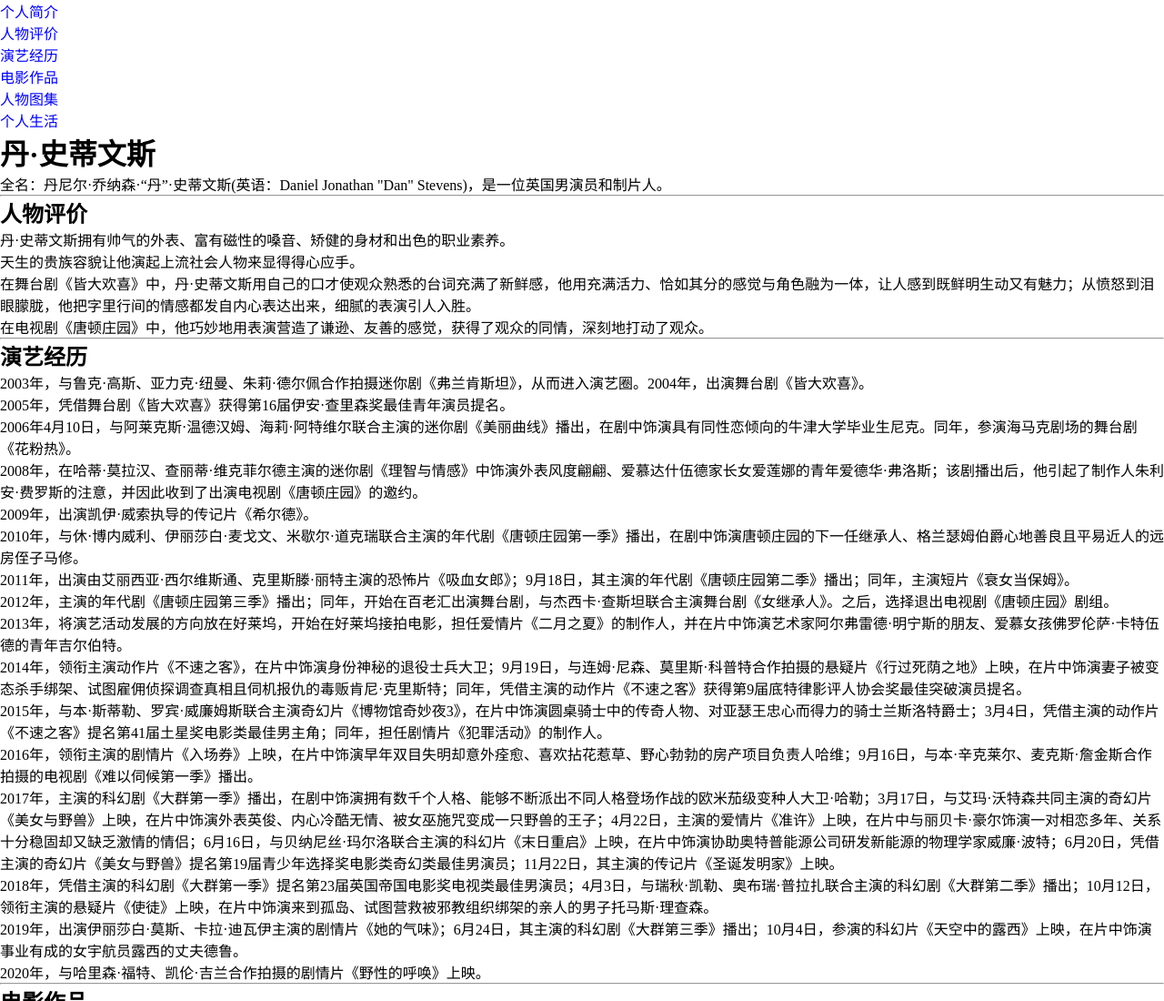
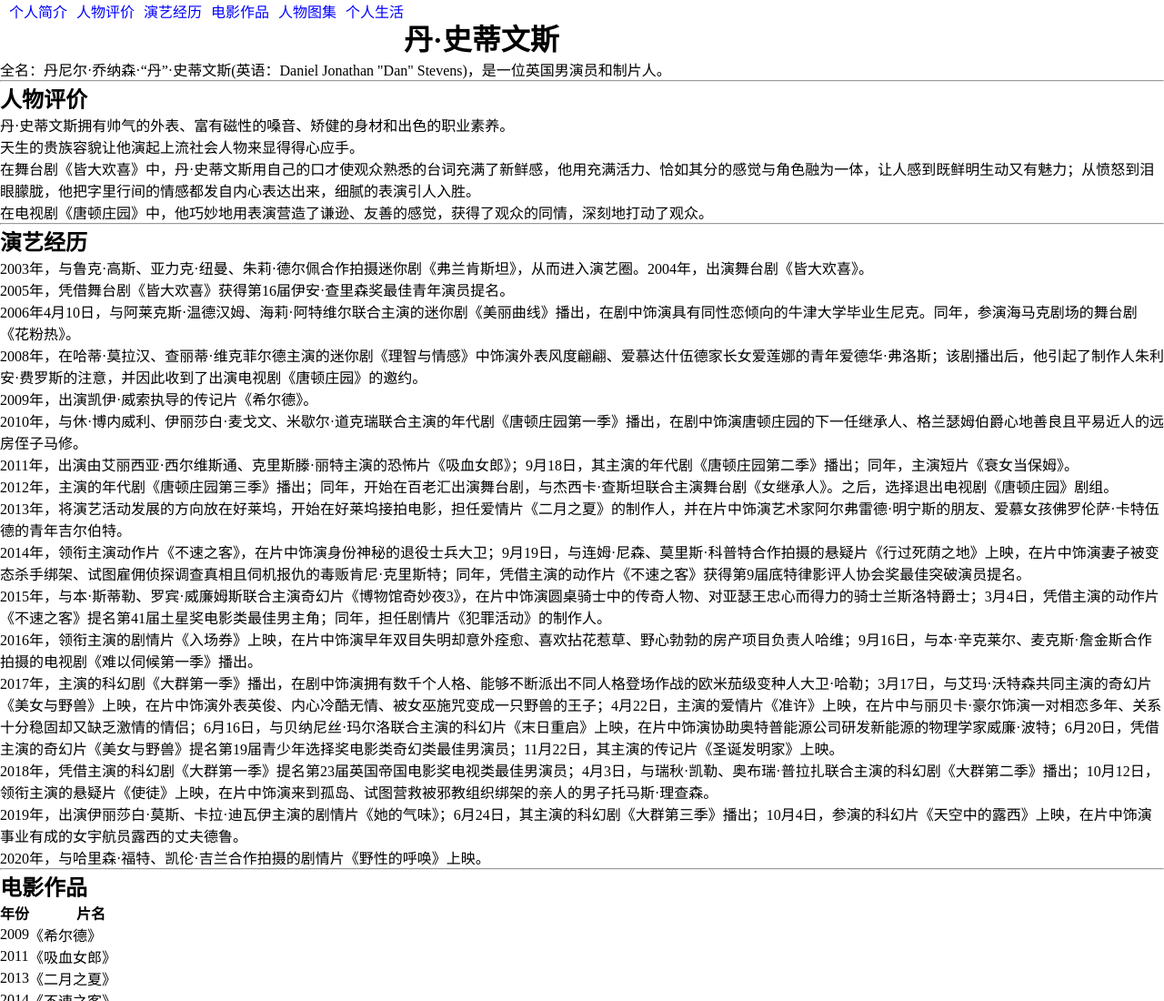
Before and after one commit to HerryZheng8/Dan-html, a plain HTML site: page index.html in a window 1280 px wide. Shown: the top 1100 px of the page at 91% size. Drawn offline with Linux system fonts and the light colour scheme.

Commit message:
第二版

```diff
--- a/index.html
+++ b/index.html
@@ -6,30 +6,20 @@
     <meta name="viewport" content="width=device-width, initial-scale=1.0, minimum-scale=1.0, maximum-scale=1.0, user-scalable=no">
     <title>丹·史蒂文斯</title>
     <link rel="stylesheet" href="./reset.css">
-    <style>
-        img{
-            max-width: 100%;
-        }
-        .picture img{
-            width: 200px;
-
-        }
-        a{
-            color: blue;
-        }
-    </style>
+    <link rel="stylesheet" href="./style.css">
 </head>
 <body>
     <nav>
         <ol>
-            <li><a href="#dan">个人简介</a></li>
-            <li><a href="#valuation">人物评价</a></li>
-            <li><a href="#experience">演艺经历</a></li>
-            <li><a href="#film">电影作品</a></li>
-            <li><a href="#picture">人物图集</a></li>
-            <li><a href="#life">个人生活</a></li>
+            <li class="nav"><a href="#dan">个人简介</a></li>
+            <li class="nav"><a href="#valuation">人物评价</a></li>
+            <li class="nav"><a href="#experience">演艺经历</a></li>
+            <li class="nav"><a href="#film">电影作品</a></li>
+            <li class="nav"><a href="#picture">人物图集</a></li>
+            <li class="nav"><a href="#life">个人生活</a></li>
         </ol>
     </nav>
+    <br>
     <h1 id="dan">
         丹·史蒂文斯
     </h1>
--- /dev/null
+++ b/style.css
@@ -0,0 +1,13 @@
+img{
+    max-width: 100%;
+}
+.picture img{
+    width: 250px;
+}
+a{
+    color: blue;
+}
+.nav a{
+    float: left;
+    margin-left: 10px;
+}
```
